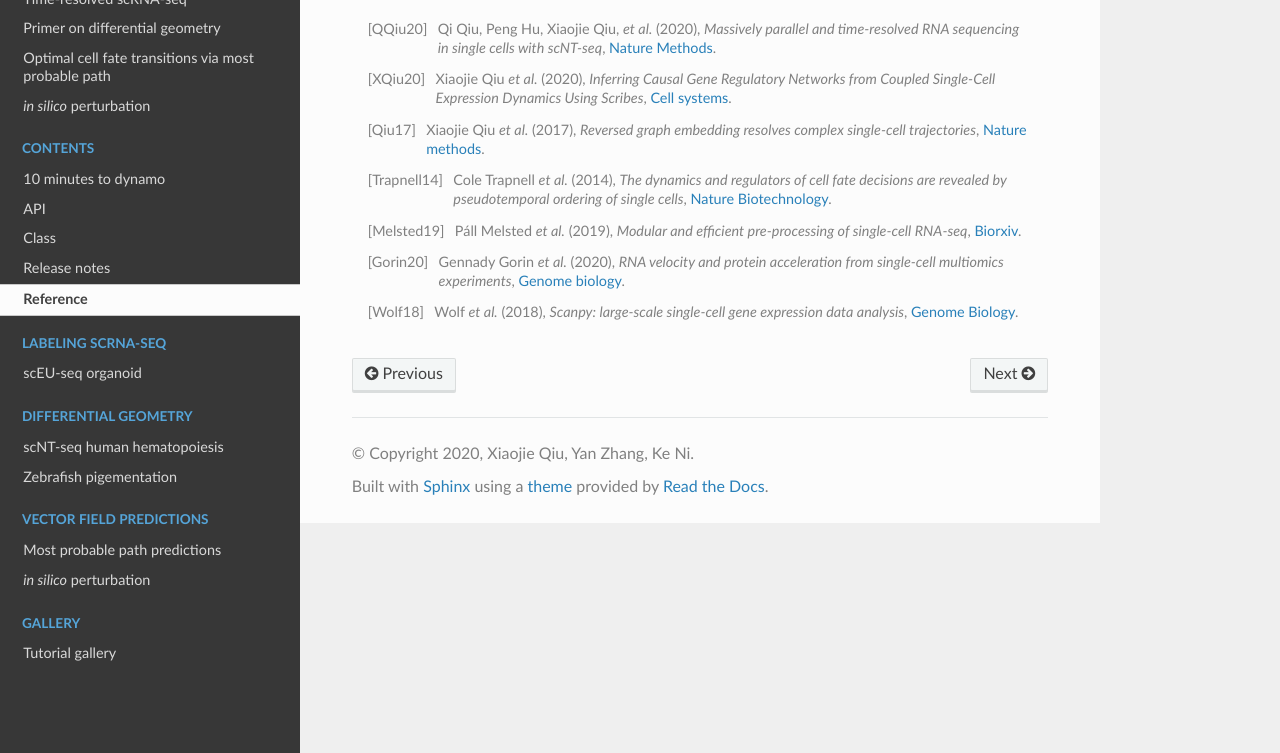
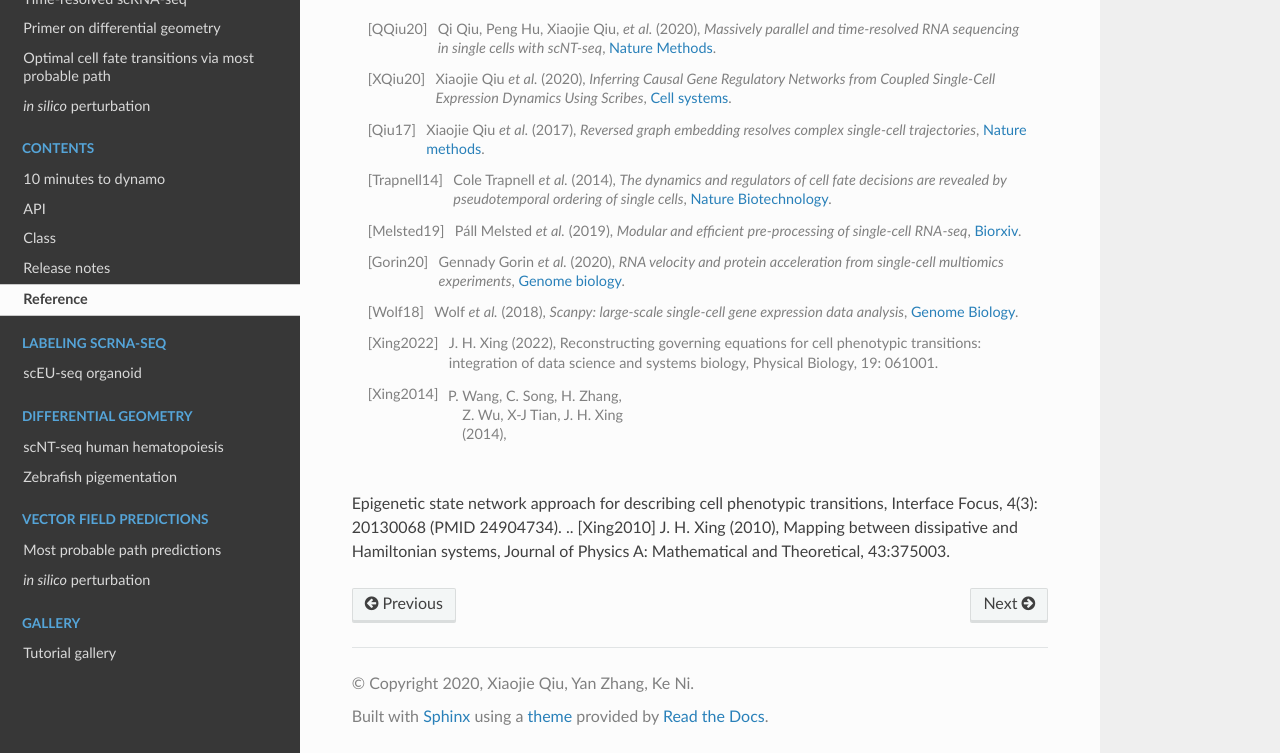
Before and after one commit to aristoteleo/dynamo_readthedocs, a Sphinx documentation site: the page built from docs/source/References.rst, in a window 1280 px wide and 1017 px high, cut to the strip 264-1017 px from the top of the window. Built offline with Sphinx 7.4.7 and the Read the Docs theme 2.0.0, drawn with Linux system fonts in a browser that asks for light colours; pages that are not in the unit, such as notebooks, are missing from menus.

Commit message:
Update References.rst

```diff
--- a/docs/source/References.rst
+++ b/docs/source/References.rst
@@ -33,3 +33,10 @@ Reference
 .. [Wolf18] Wolf *et al.* (2018),
    *Scanpy: large-scale single-cell gene expression data analysis*,
    `Genome Biology <https://doi.org/10.1186/s13059-017-1382-0>`__.
+
+.. [Xing2022] J. H. Xing (2022),
+    Reconstructing governing equations for cell phenotypic transitions: integration of data science and systems biology, Physical Biology, 19: 061001.
+.. [Xing2014] P. Wang, C. Song, H. Zhang, Z. Wu, X-J Tian, J. H. Xing (2014),
+Epigenetic state network approach for describing cell phenotypic transitions, Interface Focus, 4(3): 20130068 (PMID 24904734).
+.. [Xing2010] J. H. Xing (2010),
+Mapping between dissipative and Hamiltonian systems, Journal of Physics A: Mathematical and Theoretical, 43:375003.
```
